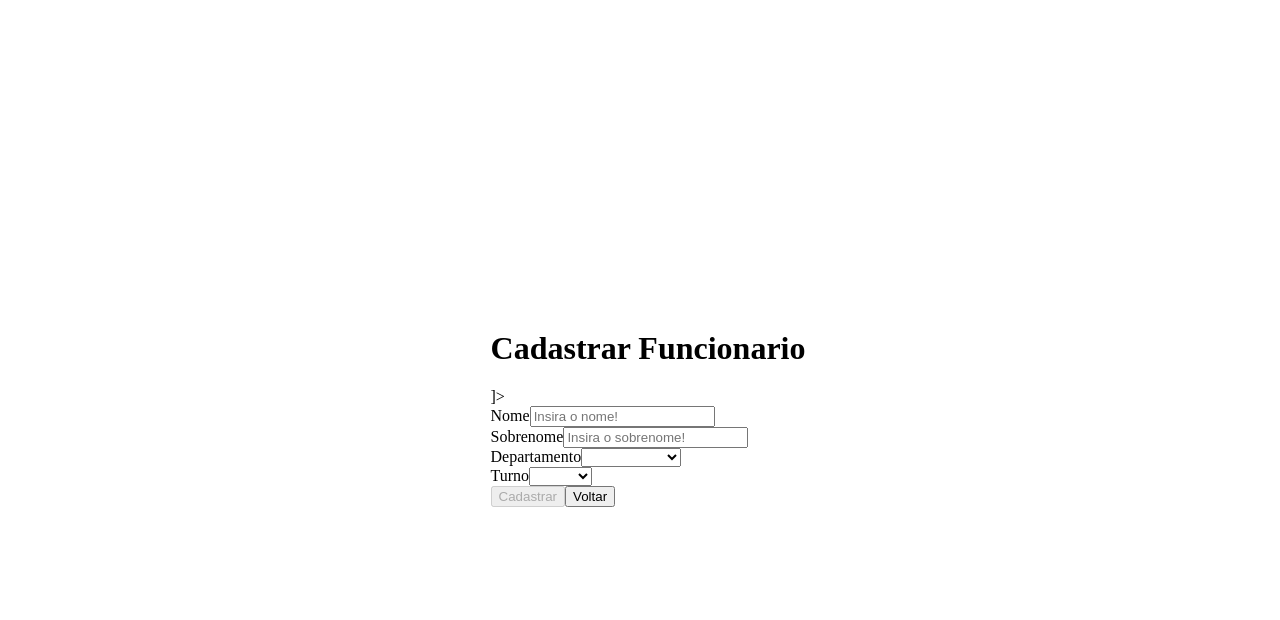
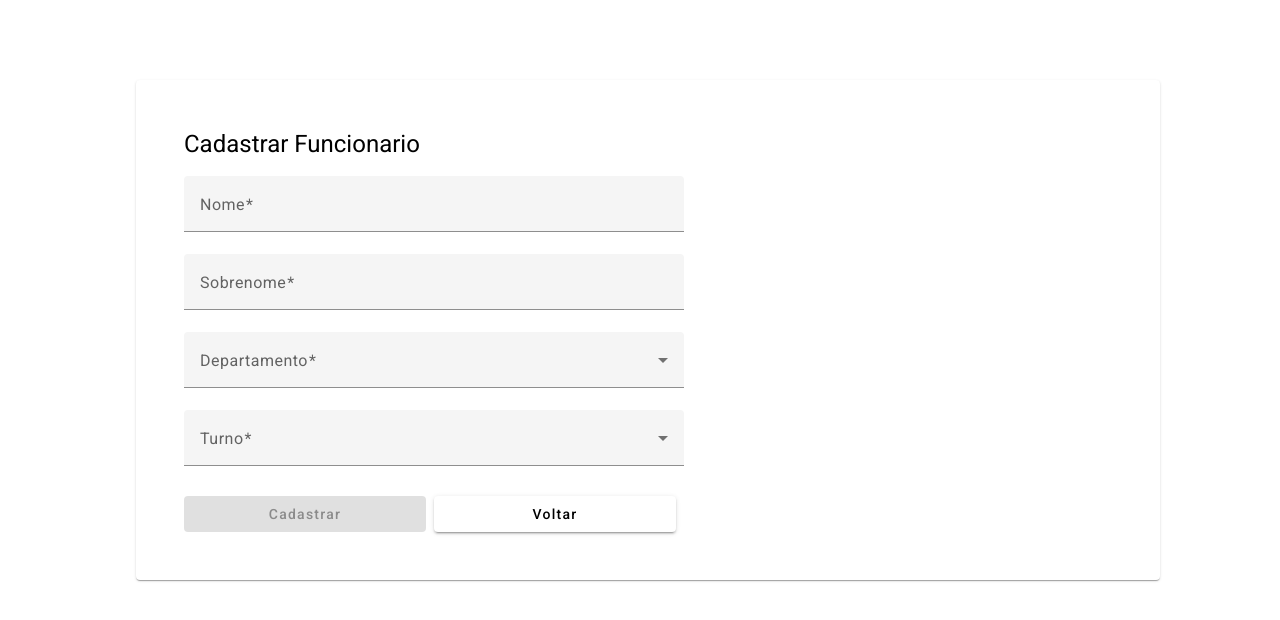
Before and after one commit to t-arievilo/projectangular, an Angular app: page /cadastro in a window 1280 px wide. Shown: the top 620 px of the page. Built offline with nearby package versions, Linux system fonts and the light colour scheme.

Commit message:
add styles Editar/Cadastrar view

```diff
--- a/angular.json
+++ b/angular.json
@@ -25,6 +25,7 @@
               "src/assets"
             ],
             "styles": [
+              "@angular/material/prebuilt-themes/indigo-pink.css",
               "src/styles.css"
             ],
             "scripts": []
@@ -93,6 +94,7 @@
               "src/assets"
             ],
             "styles": [
+              "@angular/material/prebuilt-themes/indigo-pink.css",
               "src/styles.css"
             ],
             "scripts": []
--- a/package.json
+++ b/package.json
@@ -11,10 +11,12 @@
   "private": true,
   "dependencies": {
     "@angular/animations": "^16.2.0",
+    "@angular/cdk": "^16.2.14",
     "@angular/common": "^16.2.0",
     "@angular/compiler": "^16.2.0",
     "@angular/core": "^16.2.0",
     "@angular/forms": "^16.2.0",
+    "@angular/material": "^16.2.14",
     "@angular/platform-browser": "^16.2.0",
     "@angular/platform-browser-dynamic": "^16.2.0",
     "@angular/router": "^16.2.0",
--- a/src/app/componentes/funcionario-form/funcionario-form.component.css
+++ b/src/app/componentes/funcionario-form/funcionario-form.component.css
@@ -0,0 +1,3 @@
+.mat-mdc-button-base {
+    margin: 8px 8px 0px 0px;
+}
--- a/src/app/componentes/funcionario-form/funcionario-form.component.html
+++ b/src/app/componentes/funcionario-form/funcionario-form.component.html
@@ -1,41 +1,52 @@
+<mat-card>
 <h1>{{btnTitulo}}</h1>
 
-<form [formGroup]="funcionarioForm" (ngSubmit)="submit()" #formDit="ngForm">]>
+<form [formGroup]="funcionarioForm" (ngSubmit)="submit()" #formDit="ngForm">
     <input type="hidden" formControlName="id">
 
     <div class="input-box">
-        <label for="">Nome</label>
-        <input type="text" formControlName="nome" placeholder="Insira o nome!" required>
+        <mat-form-field>
+            <mat-label for="">Nome</mat-label>
+            <input matInput type="text" formControlName="nome" placeholder="Insira o nome!" required>
+        </mat-form-field>
     </div>
 
     <div class="input-box">
-        <label for="">Sobrenome</label>
-        <input type="text" formControlName="sobrenome" placeholder="Insira o sobrenome!" required>
+        <mat-form-field>
+        <mat-label for="">Sobrenome</mat-label>
+        <input matInput type="text" formControlName="sobrenome" placeholder="Insira o sobrenome!" required>
+        </mat-form-field>
     </div>
 
     <div class="input-box">
-        <label for="">Departamento</label>
-        <select id="departamento" formControlName="departamentoEnum" required>
-            <option value="Rh">Rh</option>
-            <option value="Compras">Compras</option>
-            <option value="Financeiro">Financeiro</option>
-            <option value="Zeladoria">Zeladoria</option>
-            <option value="Producao">Producao</option>
-            <option value="Almoxarifado">Almoxarifado</option>
-        </select>
+        <mat-form-field>
+        <mat-label for="">Departamento</mat-label>
+        <mat-select id="departamento" formControlName="departamentoEnum" required>
+            <mat-option value="Rh">Rh</mat-option>
+            <mat-option value="Compras">Compras</mat-option>
+            <mat-option value="Financeiro">Financeiro</mat-option>
+            <mat-option value="Zeladoria">Zeladoria</mat-option>
+            <mat-option value="Producao">Producao</mat-option>
+            <mat-option value="Almoxarifado">Almoxarifado</mat-option>
+        </mat-select>
+        </mat-form-field>
     </div>
 
     <div class="input-box">
-        <label for="">Turno</label>
-        <select id="turno" formControlName="turnoEnum" required>
-            <option value="Manha">Manha</option>
-            <option value="Tarde">Tarde</option>
-            <option value="Noite">Noite</option>
-        </select>
+        <mat-form-field>
+        <mat-label for="">Turno</mat-label>
+        <mat-select id="turno" formControlName="turnoEnum" required>
+            <mat-option value="Manha">Manha</mat-option>
+            <mat-option value="Tarde">Tarde</mat-option>
+            <mat-option value="Noite">Noite</mat-option>
+        </mat-select>
+        </mat-form-field>
     </div>
 
     <div class="btn-box">
-        <button type="submit" [disabled]="!funcionarioForm.valid">{{btnAcao}}</button>
-        <button routerLink="">Voltar</button>
+        <button type="submit" [disabled]="!funcionarioForm.valid" mat-raised-button color="accent">{{btnAcao}}</button>
+        <button routerLink="" mat-raised-button>Voltar</button>
     </div>
 </form>
+
+</mat-card>
--- a/src/index.html
+++ b/src/index.html
@@ -6,8 +6,11 @@
   <base href="/">
   <meta name="viewport" content="width=device-width, initial-scale=1">
   <link rel="icon" type="image/x-icon" href="favicon.ico">
+  <link rel="preconnect" href="https://fonts.gstatic.com">
+  <link href="https://fonts.googleapis.com/css2?family=Roboto:wght@300;400;500&display=swap" rel="stylesheet">
+  <link href="https://fonts.googleapis.com/icon?family=Material+Icons" rel="stylesheet">
 </head>
-<body>
+<body class="mat-typography">
   <app-root></app-root>
 </body>
 </html>
--- a/src/styles.css
+++ b/src/styles.css
@@ -3,10 +3,32 @@
     height: 100vh;
 }
 
-.container {
+mat-card {
+    width: 80%;
+    height: 100%;
+    display: flex;
+    justify-content: center;
+    align-self: center;
+    margin: 0 auto;
+    padding: 3rem;
+    margin-top: 5rem;
+}
+
+mat-form-field {
     width: 100%;
-    height: 100%;
+}
+
+.input-box {
+    width: 500px;
+}
+
+.btn-box {
+    width: 500px;
     display: flex;
     justify-content: center;
     align-items: center;
 }
+
+.btn-box button{
+    width: 50%;
+}
```
Also changed, not shown: src/app/app.module.ts (+13 -1 lines), 1 other file (tests, documents, lock files or other folders).
